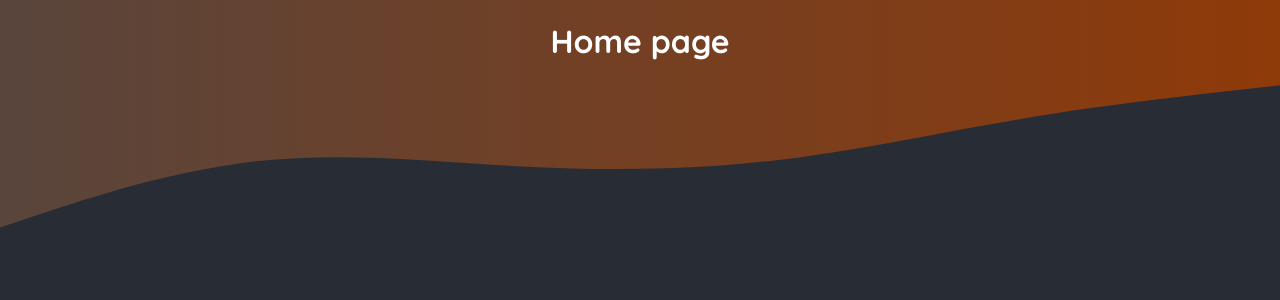
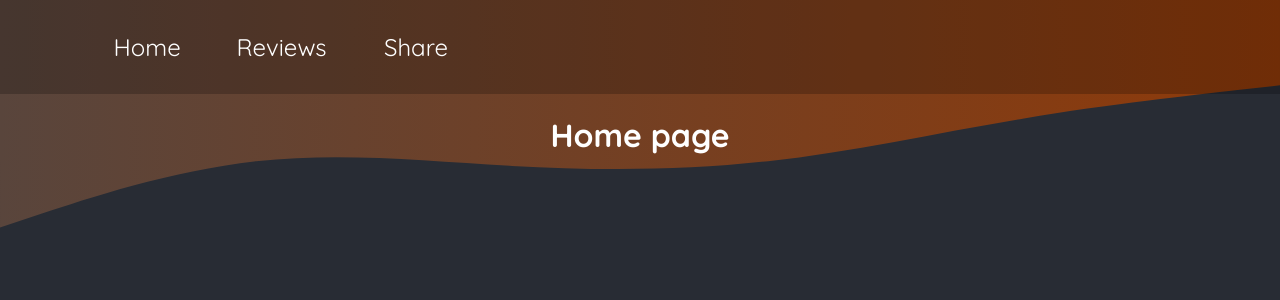
Before and after one commit to sean-xiao-zhao7/nextjs-meals, a Next.js app: page / in a window 1280 px wide. Shown: the top 300 px of the page. Built offline with nearby package versions, Linux system fonts and the light colour scheme.

Commit message:
Add menu details

```diff
--- a/app/layout.tsx
+++ b/app/layout.tsx
@@ -1,4 +1,8 @@
+import Link from "next/link";
+
+// styles
 import "./globals.css";
+import "./styles/layouts/main-layout.css";
 
 export const metadata = {
     title: "Sean Nodis' Food Blog",
@@ -44,7 +48,17 @@ export default function RootLayout({ children }: { children: any }) {
                         ></path>
                     </svg>
                 </div>
-
+                <menu>
+                    <li>
+                        <Link href={"/"}>Home</Link>
+                    </li>
+                    <li>
+                        <Link href={"/reviews"}>Reviews</Link>
+                    </li>
+                    <li>
+                        <Link href={"/community"}>Share</Link>
+                    </li>
+                </menu>
                 {children}
             </body>
         </html>
--- /dev/null
+++ b/app/styles/layouts/main-layout.css
@@ -0,0 +1,27 @@
+menu {
+    display: flex;
+    flex-direction: row;
+    width: 100%;
+    margin: 0;
+    padding: 0 5rem;
+    background-color: #00000038;
+}
+menu li {
+    list-style: none;
+    width: 12%;
+}
+
+menu li a {
+    color: white;
+    text-decoration: none;
+    font-size: 1.5rem;
+    padding: 2rem 1rem;
+    display: block;
+    width: 100%;
+    text-align: center;
+    transition: background-color 0.1s;
+}
+
+menu li a:hover {
+    background-color: #ffffff3d;
+}
--- a/package.json
+++ b/package.json
@@ -1,5 +1,5 @@
 {
-  "name": "nextjs-meals",
+    "name": "seannodis-reviews",
     "version": "0.1.0",
     "private": true,
     "scripts": {
```
Also changed, not shown: app/styles/home/home.css (added). Lines whose indentation alone changed are shown as unchanged.
